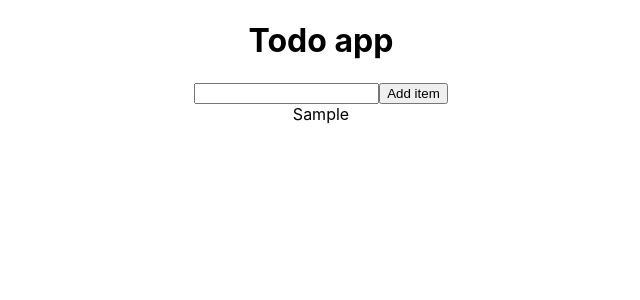
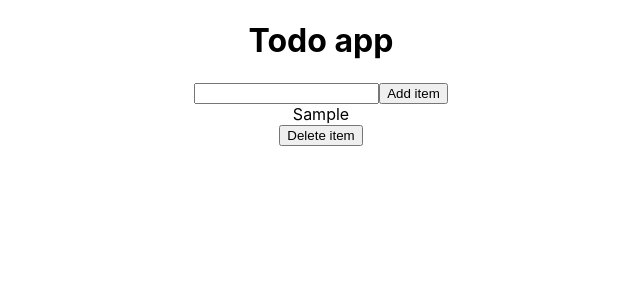
Before and after one commit to MariusStrumyla/BIT-sprint5, a React (Create React App) app: page / in a window 1280 px wide. Both pictures are taken after typing "Sample" into the empty fields and a click on the button "Add item". Shown: the top 300 px of the page, without its empty margins (319-959 px from the left). Built offline with nearby package versions, Linux system fonts and the light colour scheme.

Commit message:
Added "delete item" function

```diff
--- a/src/Components/TodoApp/TodoApp.js
+++ b/src/Components/TodoApp/TodoApp.js
@@ -17,6 +17,11 @@ function TodoApp() {
     setTodo("")
   }
 
+  function deleteTodo(id) {
+    const updatedTodos = [...todos].filter((todo) => todo.id !== id);
+    setTodos(updatedTodos);
+  }
+
   return (
     <div className="TodoApp">
         <h1>Todo app</h1>
@@ -26,6 +31,9 @@ function TodoApp() {
       </form>
       {todos.map((todo) => <div key={todo.id}>
           <div>{todo.text}</div>
+
+          <button onClick={() => deleteTodo(todo.id)}>Delete item</button>
+
       </div>)}
     </div>
   );
```
